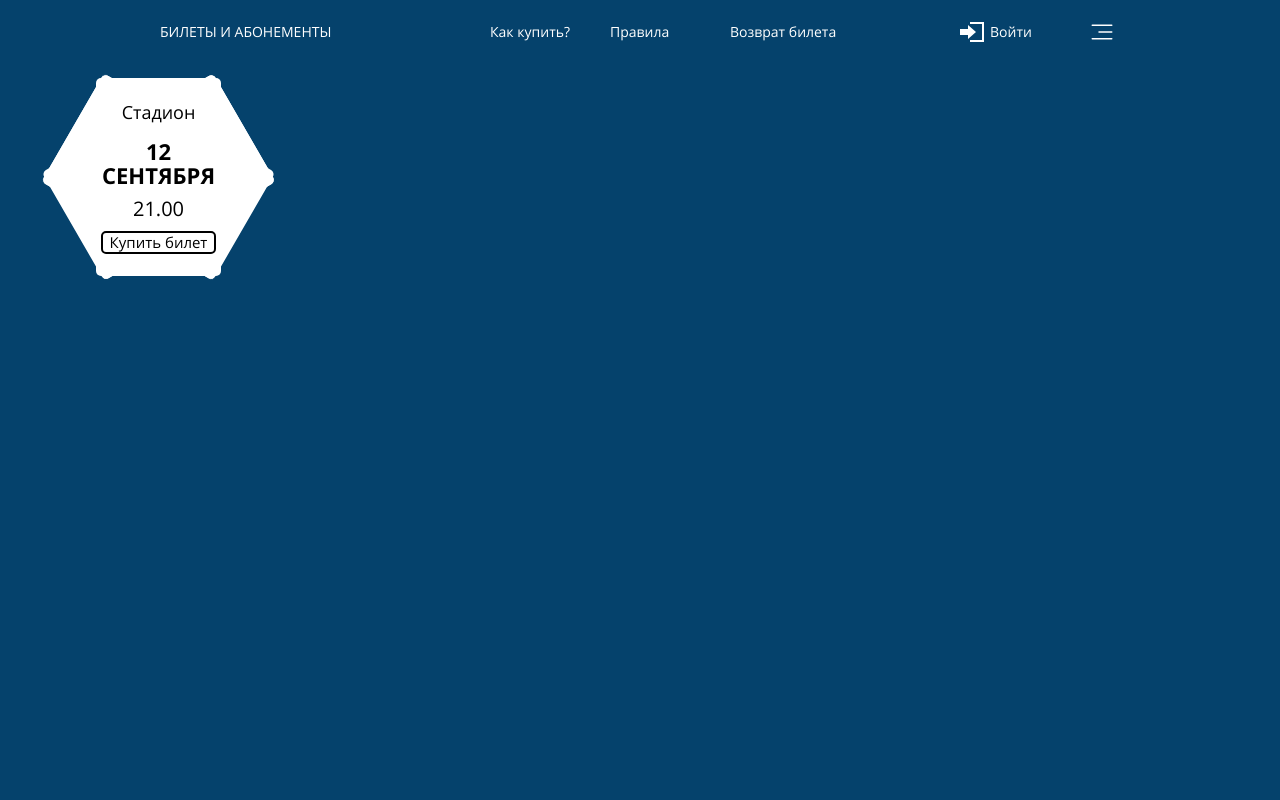
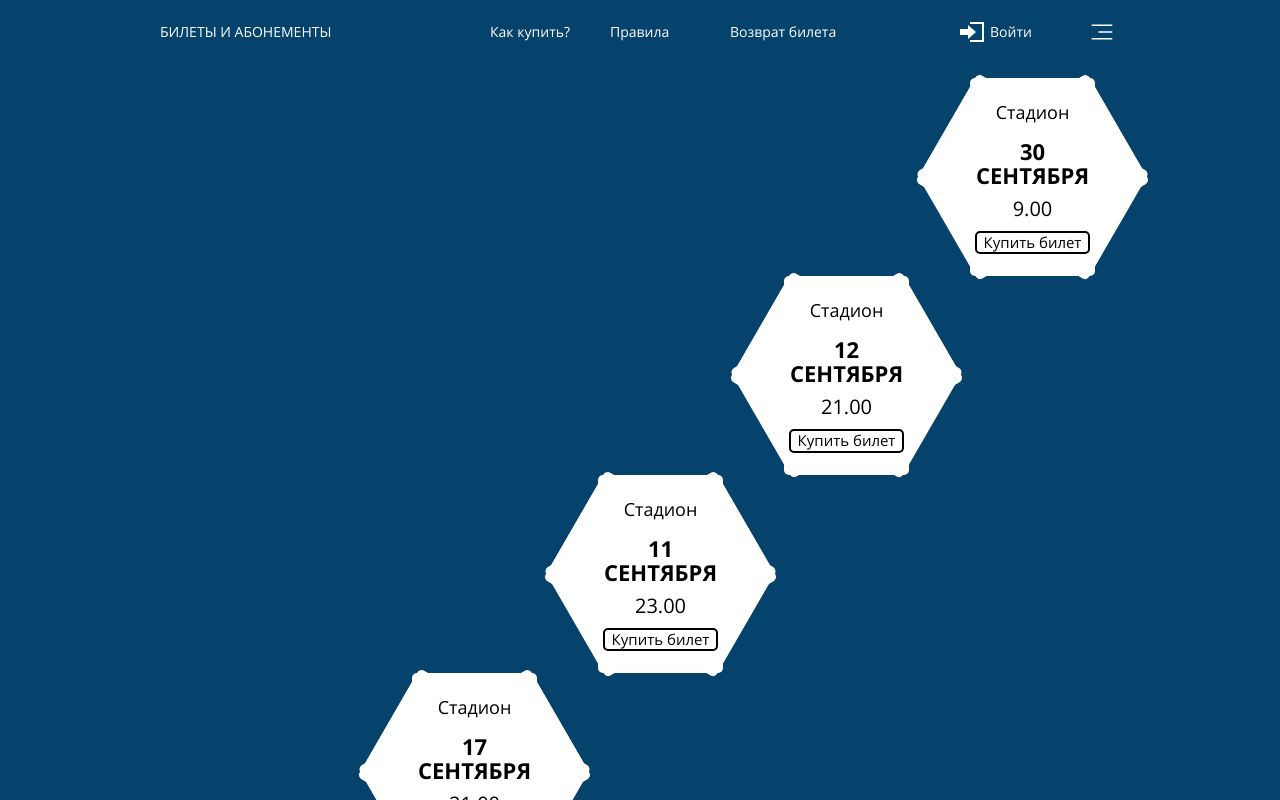
Before and after one commit to mikhailkaryamin/test-infomatika, a React app: page / in a window 1280 px wide. Shown: the top 800 px of the page. Built offline with nearby package versions, Linux system fonts and the light colour scheme.

Commit message:
feat(main): add list of hexagon

```diff
--- a/src/components/main.jsx
+++ b/src/components/main.jsx
@@ -35,10 +35,12 @@ const MATCHES_LIST = [
     rivalSecond: 'Соперник2',
   }];
 
+const PREFIXES = ['--first', '--second', '--third', '--fourth', '--fifth'];
+
 function getMarkupEventsList() {
   return (
-    MATCHES_LIST.map((match) => (
-      <li key={`${match.place}${match.date}`} className="events__item">
+    MATCHES_LIST.map((match, i) => (
+      <li key={`${match.place}${match.date}`} className={`main__event main__event${PREFIXES[i]}`}>
         <Hexagon match={match} />
       </li>
     ))
@@ -47,9 +49,9 @@ function getMarkupEventsList() {
 
 function Main() {
   return (
-    <main className="page-main">
-      <ul className="events">
-        <Hexagon match={MATCHES_LIST[1]} />
+    <main className="main">
+      <ul className="main__events">
+        {getMarkupEventsList()}
       </ul>
     </main>
   );
--- a/src/styles/app.scss
+++ b/src/styles/app.scss
@@ -5,5 +5,6 @@
 @import "user-navigation.scss";
 @import "logo.scss";
 @import "header-link.scss";
+@import "main.scss";
 @import "hexagon.scss";
 @import "button-buy.scss";
--- a/src/styles/hexagon.scss
+++ b/src/styles/hexagon.scss
@@ -1,13 +1,13 @@
 .hexagon-wrapper {
-  width: 222px;
+  width: 245px;
 }
 
 .hexagon {
   position: relative;
   z-index: 1;
   width: 125px;
-  margin-right: 56px;
-  margin-left: 56px;
+  margin-right: 60px;
+  margin-left: 60px;
   font-family: "Open Sans";
   color: #000000;
   font-size: 15px;
--- /dev/null
+++ b/src/styles/main.scss
@@ -0,0 +1,26 @@
+.main__events {
+  list-style: none;
+}
+
+.main__event {
+
+  &--first {
+    margin-left: calc(80% - 122px);
+  }
+
+  &--second {
+    margin-left: calc(65% - 122px);
+  }
+
+  &--third {
+    margin-left: calc(50% - 122px);
+  }
+
+  &--fourth {
+    margin-left: calc(35% - 122px);
+  }
+
+  &--fifth {
+    margin-left: calc(20% - 122px);
+  }
+}
```
